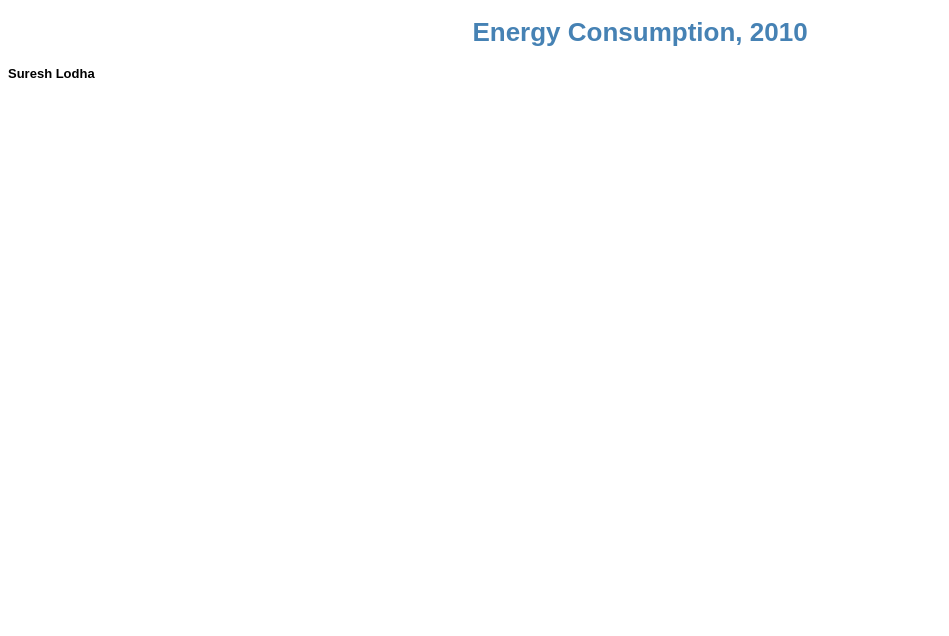
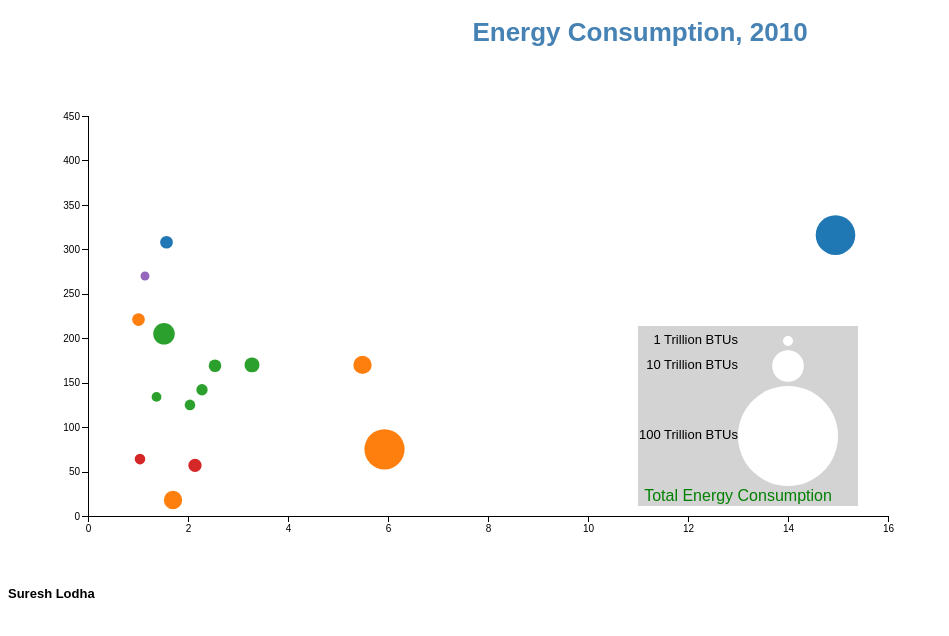
Before and after one commit to balakrishna-k/ScatterPlot, a plain HTML site: page index.html in a window 1280 px wide. Shown: the whole page, without its empty margins (0-949 px from the left). Drawn offline with nearby package versions, Linux system fonts and the light colour scheme.

Commit message:
Update index.html

```diff
--- a/index.html
+++ b/index.html
@@ -12,7 +12,7 @@
   <body>
     <h1 style = "text-align:center; color:steelblue"><bold> Energy Consumption, 2010 </bold></h1>
     <!-- Your D3.js code for making a Bar Graph -->
-    <script type="text/javascript" src="scatterplot.js"></script>
+    <script type="text/javascript" src="index.js"></script>
     <!-- Submission Info -->
     <!--<h4>Created by "Your Name" </h4>-->
       <h4>Suresh Lodha</h4>
```
